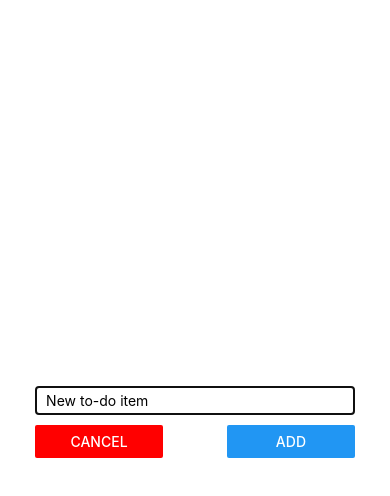
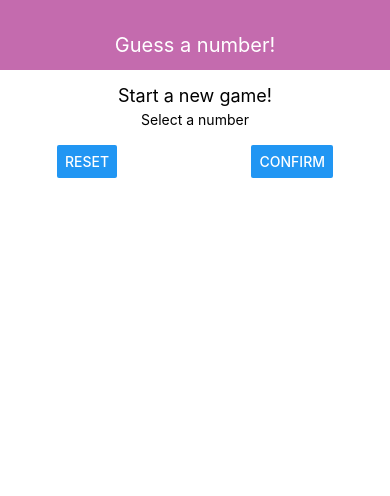
Before and after one commit to Rapha-Y/rn-course-app, a React Native app: screen / in a window 390 px wide. Shown: the top 496 px of the page. Built offline with nearby package versions, Linux system fonts and the light colour scheme.

Commit message:
project change to number guessing app - added initial screen

```diff
--- a/App.js
+++ b/App.js
@@ -1,38 +1,21 @@
-import React, { useState } from 'react';
-import { FlatList, StyleSheet, View } from 'react-native';
-import TodoInput from './components/TodoInput.js';
-import TodoItem from './components/TodoItem.js';
+import React from 'react';
+import { StyleSheet, View } from 'react-native';
+
+import Header from './components/Header.js';
+import StartGameGame from './screens/StartGameScreen.js';
+import StartGameScreen from './screens/StartGameScreen.js';
 
 export default function App() {
-  const [todoItems, setTodoItems] = useState([]);
-
-  const addTodoHandler = todoTitle => {
-    setTodoItems(todoItems => [...todoItems, {id: Math.random().toString(), value: todoTitle}]);
-  };
-
-  const removeTodoHandler = todoId => {
-    setTodoItems(todoItems => {
-      return todoItems.filter((todo) => todo.id !== todoId);
-    });
-  };
-
   return (
     <View style={styles.screen}>
-      <TodoInput onAddTodo={addTodoHandler} />
-      <FlatList
-        data={todoItems}
-        keyExtractor={(item, index) => item.id}
-        renderItem={itemData => (
-          <TodoItem id={itemData.item.id} onDelete={removeTodoHandler} title={itemData.item.value} />
-        )}
-      />
+      <Header title={'Guess a number!'} />
+      <StartGameScreen />
     </View>
   );
 }
 
 const styles = StyleSheet.create({
   screen: {
-    paddingHorizontal: 20,
-    paddingVertical: 40,
+    flex: 1,
   },
 });
--- /dev/null
+++ b/components/Header.js
@@ -0,0 +1,29 @@
+import React from 'react';
+import { StyleSheet, Text, View } from 'react-native';
+
+const Header = props => {
+    return (
+        <View style={styles.header}>
+            <Text style={styles.headerTitle}>
+                {props.title}
+            </Text>
+        </View>
+    );
+};
+
+const styles = StyleSheet.create({
+    header: {
+        alignItems: 'center',
+        backgroundColor: '#c46bae',
+        height: 70,
+        justifyContent: 'center',
+        paddingTop: 20,
+        width: '100%',
+    },
+    headerTitle: {
+        color: 'white',
+        fontSize: 20,
+    },
+});
+
+export default Header;
--- a/components/TodoInput.js
+++ /dev/null
@@ -1,62 +0,0 @@
-import React, { useState } from 'react';
-import { Button, Modal, StyleSheet, TextInput, View, } from 'react-native';
-
-const TodoInput = props => {
-    const [enteredTodo, setEnteredTodo] = useState('');
-
-    const todoInputHandler = (enteredText) => {
-        setEnteredTodo(enteredText);
-    };
-
-    const addTodoHandler = () => {
-        props.onAddTodo(enteredTodo);
-        setEnteredTodo('');
-    };
-
-    return (
-        <Modal animationType="slide" visible={props.visible}>
-            <View style={styles.inputContainer}>
-                <TextInput
-                    onChangeText={todoInputHandler}
-                    placeholder="New to-do item"
-                    style={styles.textInput}
-                    value={enteredTodo}
-                />
-                <View style={styles.buttonContainer}>
-                    <View style={styles.button}>
-                        <Button color="red" onPress={props.onCancel} title="cancel" />
-                    </View>
-                    <View style={styles.button}>
-                        <Button onPress={addTodoHandler} title="add" />
-                    </View>
-                </View>
-            </View>
-        </Modal>
-    );
-};
-
-const styles = StyleSheet.create({
-    button: {
-        width: '40%',
-    },
-    buttonContainer: {
-        flexDirection: 'row',
-        justifyContent: 'space-between',
-        width: '82%',
-    },
-    inputContainer: {
-        alignItems: 'center',
-        flex: 1,
-        justifyContent: 'center',
-    },
-    textInput: {
-        borderBottomColor: 'black',
-        borderWidth: 1,
-        marginBottom: 10,
-        paddingHorizontal: 10,
-        paddingVertical: 5,
-        width: '82%',
-    },
-});
-
-export default TodoInput;
--- a/components/TodoItem.js
+++ /dev/null
@@ -1,24 +0,0 @@
-import React from 'react';
-import { StyleSheet, Text, TouchableOpacity, View } from 'react-native';
-
-const TodoItem = props => {
-    return (
-        <TouchableOpacity onPress={props.onDelete.bind(this, props.id)}>
-            <View style={styles.todoItem}>
-                <Text>{props.title}</Text>
-            </View>
-        </TouchableOpacity>
-    );
-};
-
-const styles = StyleSheet.create({
-    todoItem: {
-        backgroundColor: 'pink',
-        borderColor: 'black',
-        borderWidth: 1,
-        marginTop: 10,
-        padding: 10,
-    },
-});
-
-export default TodoItem;
--- /dev/null
+++ b/screens/StartGameScreen.js
@@ -0,0 +1,42 @@
+import React from 'react';
+import { StyleSheet, Text, TextInput, View, Button } from 'react-native';
+
+const StartGameScreen = props => {
+    return (
+        <View style={styles.screen}>
+            <Text style={styles.title}>Start a new game!</Text>
+            <View style={styles.inputContainer}>
+                <Text>Select a number</Text>
+                <TextInput />
+                <View style={styles.buttonContainer}>
+                    <Button onPress={() => {}} title="Reset" />
+                    <Button onPress={() => {}} title="Confirm" />
+                </View>
+            </View>
+        </View>
+    );
+};
+
+const styles = StyleSheet.create({
+    buttonContainer: {
+        flexDirection: 'row',
+        justifyContent: 'space-between',
+        paddingHorizontal: 10,
+        width: '100%',
+    },
+    inputContainer: {
+        alignItems: 'center',
+        width: '80%',
+    },
+    screen: {
+        alignItems: 'center',
+        padding: 10,
+        flex: 1,
+    },
+    title: {
+        fontSize: 18,
+        marginVertical: 5,
+    },
+});
+
+export default StartGameScreen;
```
